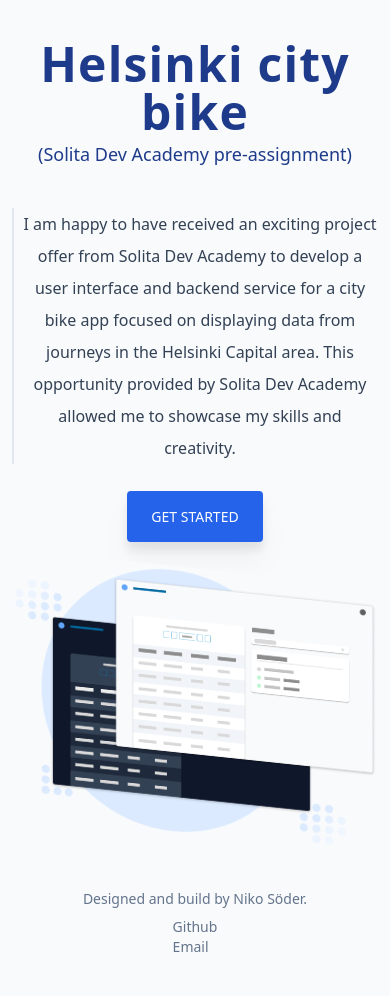
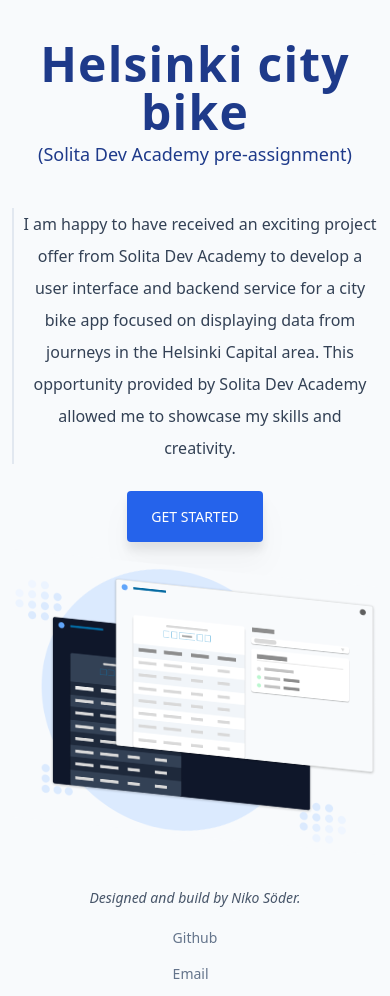
Before and after one commit to NikoSoder/solita-front, a React (Vite) app: page / in a window 390 px wide. Before the commit the page ends 969 px from the top, so only its background shows below. Built offline with nearby package versions, Linux system fonts and the light colour scheme.

Commit message:
fix(2024 rewrite): layout shift  (#44)
* refactor: move map under trips table

* feat: add loading skeleton to prevent ui jumps

* style: more spacing to footer

* fix: add aspect ratio class to image to prevent layout shift

```diff
--- a/src/App.css
+++ b/src/App.css
@@ -1,30 +1,3 @@
-.main-animation {
-  animation: page-animation 1s forwards;
-}
-
-@keyframes page-animation {
-  0% {
-    opacity: 0;
-  }
-  100% {
-    opacity: 1;
-  }
-}
-
-.landing-animation {
-  animation: landing-page-animation 800ms forwards;
-}
-
-@keyframes landing-page-animation {
-  0% {
-    opacity: 0;
-    transform: translateY(-10px);
-  }
-  100% {
-    opacity: 1;
-  }
-}
-
 th {
   padding: 1rem;
   text-align: left;
--- a/src/components/Footer.tsx
+++ b/src/components/Footer.tsx
@@ -1,8 +1,10 @@
 const Footer = () => {
   return (
-    <footer className="flex flex-col items-center gap-2 px-5 py-3 text-sm text-slate-500 dark:text-slate-400">
-      <p>Designed and build by Niko Söder.</p>
-      <div className="flex flex-col">
+    <footer className="flex flex-col items-center gap-5 px-5 py-3 text-sm text-slate-500 dark:text-slate-400">
+      <p className="italic text-slate-600 dark:text-slate-300">
+        Designed and build by Niko Söder.
+      </p>
+      <div className="flex flex-col gap-4">
         <a href="https://github.com/NikoSoder/solita-front" target="_blank">
           Github
         </a>
--- a/src/components/Home.tsx
+++ b/src/components/Home.tsx
@@ -1,7 +1,7 @@
 import { useState } from "react";
 import Station from "./Station";
 import apiService from "../services/api-service";
-import { Loading } from "./Loading";
+import { LoadingSkeleton } from "./Loading";
 import PopularStations from "./PopularStations";
 import Map from "./Map";
 import { Trips } from "./Trips";
@@ -20,7 +20,11 @@
 
   function checkSelectedStationStatus() {
     if (isPending) {
-      return <Loading />;
+      return (
+        <div className="flex-1 grow">
+          <LoadingSkeleton height="231" />;
+        </div>
+      );
     }
     if (isError) {
       return <div className="text-center">Error: {error.message}</div>;
@@ -38,7 +42,16 @@
   return (
     <div className="container mx-auto flex flex-col gap-6 p-3 pb-10 pt-20 lg:flex-row">
       {/* trips view table */}
-      <Trips />
+      <div className="flex flex-col gap-4 lg:w-2/3">
+        <Trips />
+        {isPending ? (
+          <LoadingSkeleton height="327" />
+        ) : isError ? (
+          <div className="text-center">Error: {error.message}</div>
+        ) : (
+          <Map selected={data.station} />
+        )}
+      </div>
       {/* stations view */}
       <div className="flex grow flex-col gap-4">
         <div>
@@ -50,13 +63,6 @@
           <StationList handleStationClick={handleStationClick} />
           {checkSelectedStationStatus()}
         </div>
-        {isPending ? (
-          <Loading />
-        ) : isError ? (
-          <div className="text-center">Error: {error.message}</div>
-        ) : (
-          <Map selected={data.station} />
-        )}
         <PopularStations handleStationClick={handleStationClick} />
       </div>
     </div>
--- a/src/components/LandingPage.tsx
+++ b/src/components/LandingPage.tsx
@@ -2,8 +2,9 @@
 import siteDark from "../assets/site-dark.png";
 import siteLight from "../assets/site-light.png";
 const LandingPage = () => {
+  const isDarkTheme = document.documentElement.classList.contains("dark");
   return (
-    <div className="landing-animation container mx-auto flex flex-col gap-10 px-3 py-10">
+    <div className="container mx-auto flex flex-col gap-10 px-3 py-10">
       <div className="text-center">
         <h1 className="mb-1 text-5xl font-bold tracking-wide text-blue-900 dark:text-blue-200">
           Helsinki city bike
@@ -32,21 +33,11 @@
         </Link>
       </div>
       <div className="flex justify-center">
-        <div className="max-w-2xl">
-          {document.documentElement.classList.contains("dark") ? (
-            <img
-              className="w-full skew-y-6"
-              src={siteDark}
-              alt="Site picture"
-            />
-          ) : (
-            <img
-              className="w-full skew-y-6"
-              src={siteLight}
-              alt="Site picture"
-            />
-          )}
-        </div>
+        <img
+          className="aspect-[56/41] w-full max-w-2xl skew-y-6"
+          src={isDarkTheme ? siteDark : siteLight}
+          alt="Site picture"
+        />
       </div>
     </div>
   );
--- a/src/components/Loading.tsx
+++ b/src/components/Loading.tsx
@@ -14,3 +14,14 @@
     </div>
   );
 };
+
+export const LoadingSkeleton = ({ height }: { height: string }) => {
+  return (
+    <div
+      className="mx-auto w-full rounded-md"
+      style={{ height: `${height}px` }}
+    >
+      <div className="h-full animate-pulse rounded-lg bg-slate-100 p-4 dark:bg-slate-700"></div>
+    </div>
+  );
+};
--- a/src/components/PopularStations.tsx
+++ b/src/components/PopularStations.tsx
@@ -1,6 +1,6 @@
 import { useQuery } from "@tanstack/react-query";
 import apiService from "../services/api-service";
-import { Loading } from "./Loading";
+import { LoadingSkeleton } from "./Loading";
 
 type ChildPropsPopularStations = {
   handleStationClick: (stationId: string) => void;
@@ -13,7 +13,7 @@
   });
 
   if (isPending) {
-    return <Loading />;
+    return <LoadingSkeleton height="401" />;
   }
 
   if (isError) {
--- a/src/components/Station.tsx
+++ b/src/components/Station.tsx
@@ -10,7 +10,7 @@
 
 const Station = ({ station, isFetching }: ChildPropsStation) => {
   return (
-    <div className="min-h-[231px] max-w-sm flex-1 rounded border border-transparent bg-white p-6 text-slate-600 shadow-md dark:border dark:border-slate-500 dark:bg-slate-800 dark:text-slate-300">
+    <div className="flex-1 rounded border border-transparent bg-white p-6 text-slate-600 shadow-md dark:border dark:border-slate-500 dark:bg-slate-800 dark:text-slate-300">
       <div className="mb-6 flex items-center justify-between border-b dark:border-slate-700">
         <h2 className="text-lg text-slate-900 dark:text-slate-200">
           {station.station.osoite}
--- a/src/components/StationList.tsx
+++ b/src/components/StationList.tsx
@@ -1,7 +1,7 @@
 import { useInfiniteQuery } from "@tanstack/react-query";
 import apiService from "../services/api-service";
 import React from "react";
-import { Loading } from "./Loading";
+import { LoadingSkeleton } from "./Loading";
 
 interface ChildPropsStationList {
   handleStationClick: (stationId: string) => void;
@@ -31,7 +31,11 @@
   });
 
   if (isPending) {
-    return <Loading />;
+    return (
+      <div className="flex-1 grow">
+        <LoadingSkeleton height="288" />;
+      </div>
+    );
   }
 
   if (error) {
@@ -40,7 +44,7 @@
 
   return (
     <div className="flex-1 grow">
-      <div className="flex max-h-72 max-w-sm grow flex-col overflow-y-auto rounded bg-white shadow-md dark:border dark:border-slate-500 dark:bg-slate-800">
+      <div className="flex max-h-72 grow flex-col overflow-y-auto rounded bg-white shadow-md dark:border dark:border-slate-500 dark:bg-slate-800">
         <ul className="flex flex-col text-slate-700 dark:text-slate-300">
           {data.pages.map((group, i) => (
             <React.Fragment key={i}>
--- a/src/components/Trips.tsx
+++ b/src/components/Trips.tsx
@@ -3,7 +3,7 @@
 import apiService from "../services/api-service";
 import Table from "./Table";
 import Pagination from "./Pagination";
-import { Loading } from "./Loading";
+import { LoadingSkeleton } from "./Loading";
 
 export function Trips() {
   const [page, setPage] = useState(0);
@@ -17,7 +17,7 @@
 
   function checkTripPageStatus() {
     if (isPending) {
-      return <Loading />;
+      return <LoadingSkeleton height="700" />;
     }
     if (isError) {
       return <div className="text-center">Error: {error.message}</div>;
@@ -26,7 +26,7 @@
   }
 
   return (
-    <div className="drop-shadow-lg dark:text-slate-100 lg:w-2/3">
+    <div className="drop-shadow-lg dark:text-slate-100">
       {/* pagination */}
       <div
         className="relative flex flex-col gap-2 rounded-t-lg bg-white p-4
```
